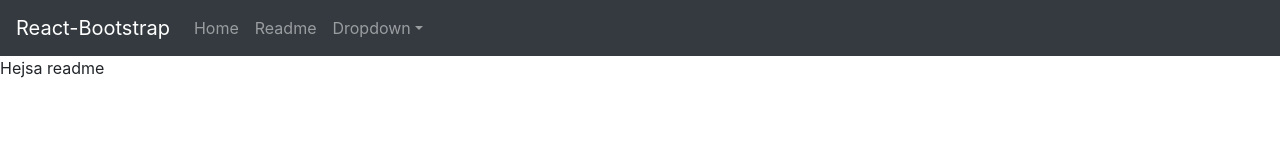
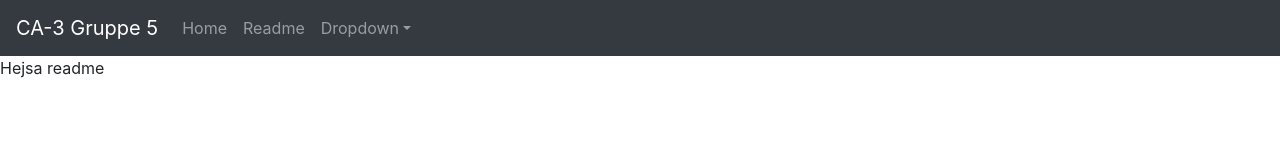
Before and after one commit to NicoCPH/grp5startCode, a React (Create React App) app in the folder Front-end/: page /Readme in a window 1280 px wide. Shown: the top 160 px of the page. Built offline with nearby package versions, Linux system fonts and the light colour scheme.

Commit message:
overskrift ændret

```diff
--- a/Front-end/src/App.js
+++ b/Front-end/src/App.js
@@ -8,7 +8,6 @@ function App() {
   return (
     <div>
       <NavBar />
-
     </div>
   )
 
--- a/Front-end/src/components/navBar.jsx
+++ b/Front-end/src/components/navBar.jsx
@@ -22,7 +22,7 @@ const Header = () => {
       <div>
         <Navbar bg="dark" variant="dark">
           <Navbar.Brand as={Link} to="/">
-            React-Bootstrap
+            CA-3 Gruppe 5
           </Navbar.Brand>
           <Navbar.Collapse id="responsive-navbar-nav">
             <Nav className="mr-auto">
@@ -51,6 +51,7 @@ const Header = () => {
     </>
   );
 };
+
 const Content = () => {
   return (
     <Switch>
@@ -72,6 +73,7 @@ const Readme = () => {
 const Home = () => {
   return <Login />;
 };
+
 const NoMatch = () => {
   return <p>There was no match</p>;
 };
```
